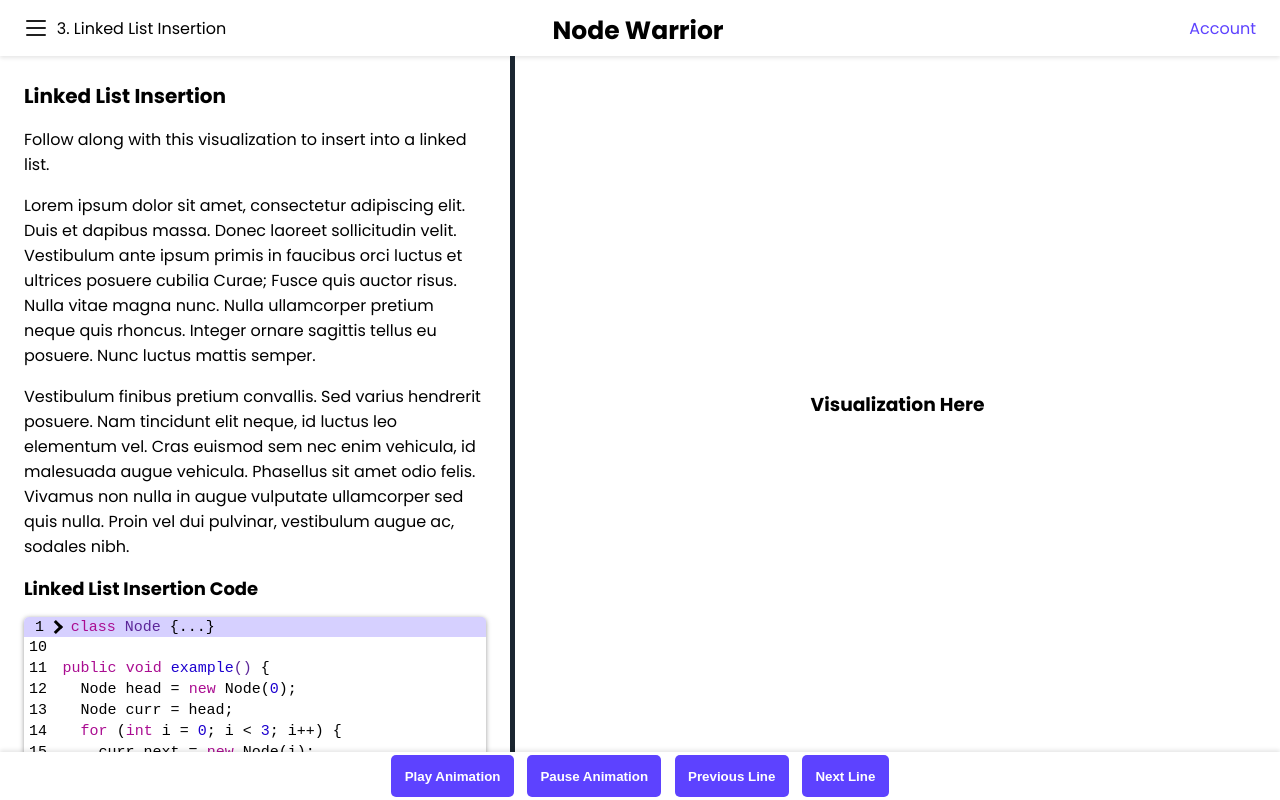
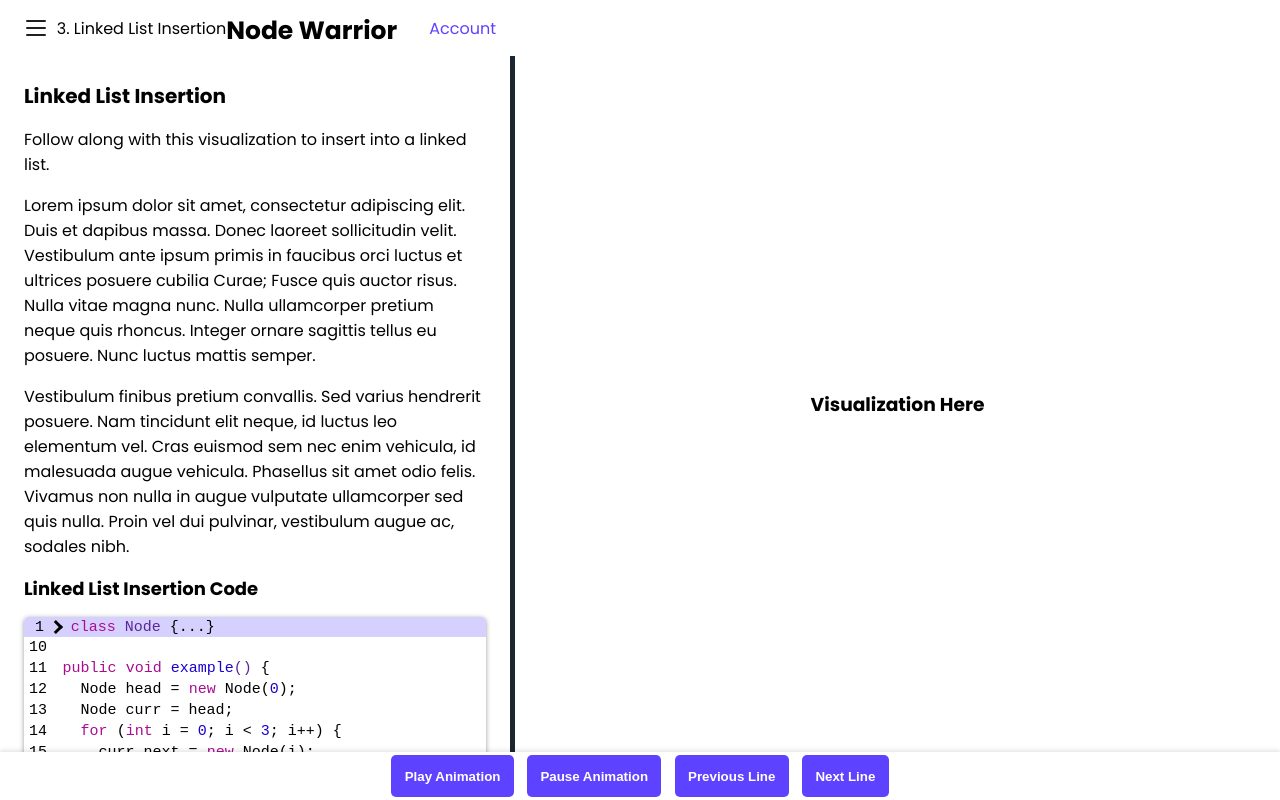
Before and after one commit to hawkticehurst/destructure-io, a React (Create React App) app: page / in a window 1280 px wide. Built offline with nearby package versions, Linux system fonts and the light colour scheme.

Commit message:
Update nav bar styles

```diff
--- a/src/App.css
+++ b/src/App.css
@@ -74,28 +74,35 @@ a:hover {
 /********* NAV BAR COMPONENT *********/
 .nav-bar-container {
   display: flex;
-  justify-content: flex-start;
   align-items: center;
   padding: 0.25em 1.5em 0.25em 1.25em;
+}
+
+.module-nav-bar {
+  justify-content: flex-start;
   background-color: var(--hero-navy);
   box-shadow: 0 2px 4px rgba(0, 0, 0, 0.1);
   height: 3em;
 }
 
+.homepage-nav-bar {
+  justify-content: space-between;
+}
+
 /* Adjust modules button, title, and links container to have the same width */
-.nav-back-btn, .nav-bar-container h1, .nav-links-container {
+.module-nav-bar .nav-back-btn, .module-nav-bar .nav-bar-container h1, .module-nav-bar .nav-links-container {
   flex: 1;
 }
 
-.nav-back-btn {
+.module-nav-bar .nav-back-btn {
   text-align: left;
 }
 
-.nav-bar-container h1 {
+.module-nav-bar .nav-bar-container h1 {
   text-align: center;
 }
 
-.nav-links-container {
+.module-nav-bar .nav-links-container {
   text-align: right;
 }
 
```
